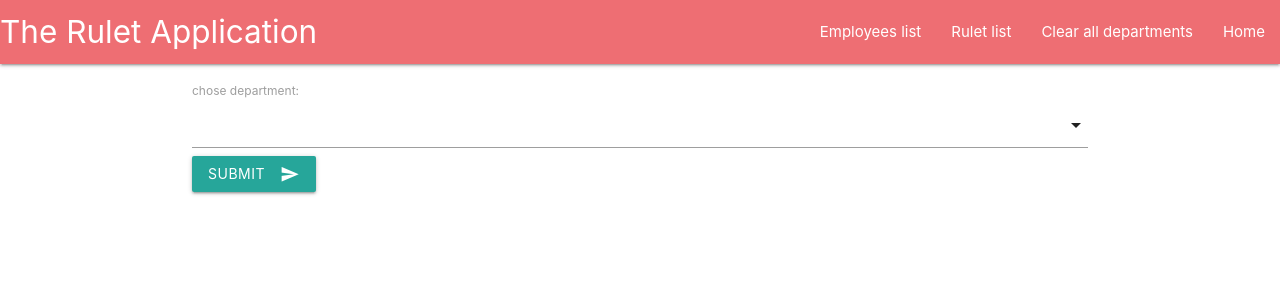
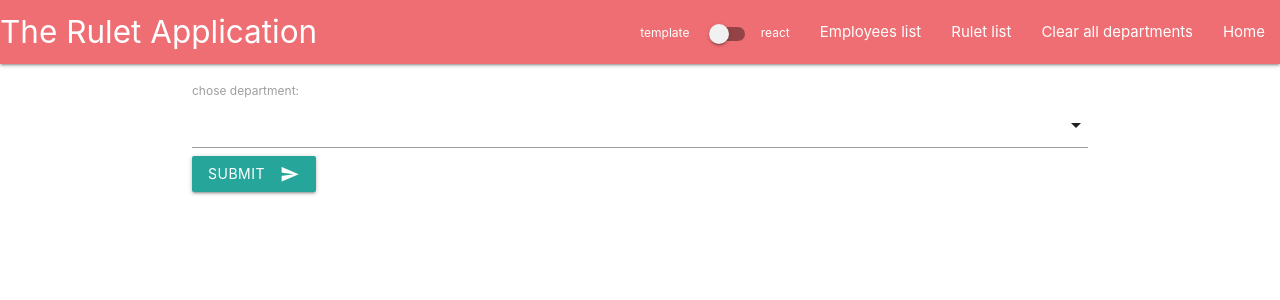
Before and after one commit to Arcimiendar/ruletApp, a Django app: page / in a window 1280 px wide. Shown: the top 300 px of the page. Run offline with Django 3.2, Linux system fonts and the light colour scheme; data that the repository does not hold is empty.

Commit message:
add switcher to react app in the template

```diff
--- a/ruletApp/templates/ruletApp/static/header.html
+++ b/ruletApp/templates/ruletApp/static/header.html
@@ -2,6 +2,9 @@
     <div class="nav-wrapper">
         <a class="brand-logo">The Rulet Application {{ department }}</a>
         <ul id="nav-mobile" class="right hide-on-med-and-down">
+            <li><a><div class="switch"><label style="color: white">
+                template<input type="checkbox" onclick="window.location.host = 'localhost:3000'">
+                <span class="lever"></span>react</label></div></a></li>
             <li><a href="{% url 'employees_list' %}">Employees list</a></li>
             <li><a href="{% url 'rulet_session_list' %}">Rulet list</a></li>
             <li><a href="{% url 'department_operations' 0 'clear_all' %}">Clear all departments</a></li>
--- a/ruletApp/urls.py
+++ b/ruletApp/urls.py
@@ -2,6 +2,7 @@ from django.urls import path
 from . import views
 
 url_patterns = [
+    # path("", views.ReactFrontView.as_view()),
     path("", views.ChoseDepartmentView.as_view(), name='home'),
     path("employees_list/", views.EmployeesListView.as_view(), name='employees_list'),
     path("employee/<int:pk>", views.EmployeeDetailView.as_view(), name='employee_detail'),
--- a/ruletApp/views.py
+++ b/ruletApp/views.py
@@ -140,3 +140,7 @@ class RuletSessionResultView(DetailView):
                     context['employee_data'][i].append('')
 
         return context
+
+
+class ReactFrontView(TemplateView):
+    template_name = 'ruletApp/react_front/index.html'
```
